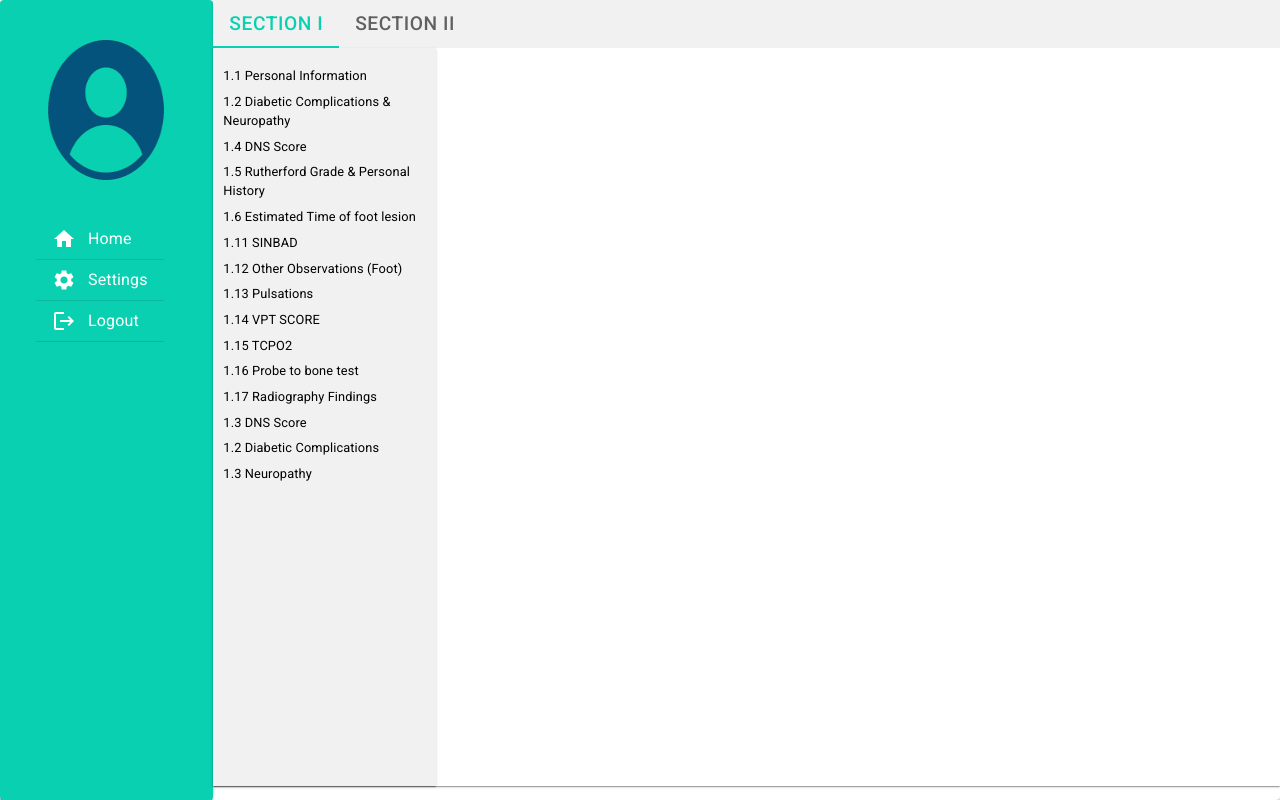
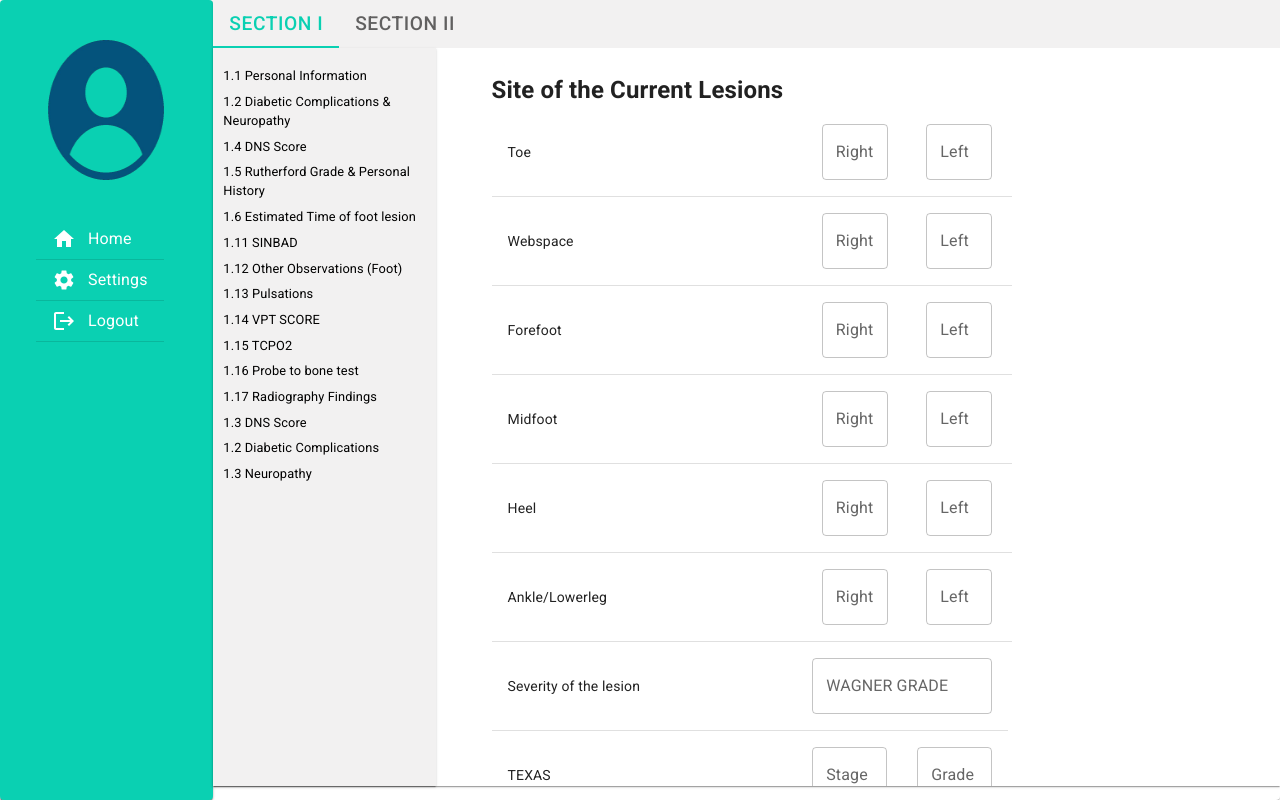
Before and after one commit to MeiiporulTrainingSite/DFP, a React (Create React App) app: page /Footlesion in a window 1280 px wide. Built offline with nearby package versions, Linux system fonts and the light colour scheme.

Commit message:
current lesion

```diff
--- /dev/null
+++ b/src/Pages/Currentlesion/currentlesion.js
@@ -0,0 +1,204 @@
+import * as React from "react";
+import { ErrorMessage, useFormik } from "formik";
+import * as Yup from "yup";
+import Table from "@mui/material/Table";
+import TableBody from "@mui/material/TableBody";
+import TableCell from "@mui/material/TableCell";
+import TableContainer from "@mui/material/TableContainer";
+import TableHead from "@mui/material/TableHead";
+import TableRow from "@mui/material/TableRow";
+import Paper from "@mui/material/Paper";
+import { TextField, Input, Typography,Grid } from "@mui/material";
+import Textbox from "../../component/Textbox"
+import BasicTextFields from './texterror'
+
+import {
+  FormControl,
+  Select,
+  MenuItem,
+  InputLabel,
+  Checkbox,
+  Button
+} from "@mui/material";
+
+const rows = [
+  {
+    id: 1,
+    label: "Toe",
+    selectright: "currentlesion[0].toe.right",
+    selectleft: "currentlesion[0].toe.left"
+  },
+  {
+    id: 2,
+    label: "Webspace",
+    selectright: "currentlesion[1].webspace.right",
+    selectleft: "currentlesion[1].webspace.left"
+  },
+  {
+    id: 3,
+    label: "Forefoot",
+    selectright: "currentlesion[2].forefoot.right",
+    selectleft: "currentlesion[2].forefoot.left"
+  },
+  {
+    id: 4,
+    label: "Midfoot",
+    selectright: "currentlesion[3].midfoot.right",
+    selectleft: "currentlesion[3].midfoot.left"
+  },
+  {
+    id: 5,
+    label: "Heel",
+    selectright: "currentlesion[4].heel.right",
+    selectleft: "currentlesion[4].heel.left"
+  },
+  {
+    id: 6,
+    label: "Ankle/Lowerleg",
+    selectright: "currentlesion[5].ankle.right",
+    selectleft: "currentlesion[5].ankle.left"
+  }
+];
+
+export default function Estimatedtimeoffootlesion() {
+  const formik = useFormik({
+    initialValues: {
+      currentlesion: [
+        { toe: { right: "", left: "" } },
+        { webspace: { right: "", left: "" } },
+        { forefoot: { right: "", left: "" } },
+        { midfoot: { right: "", left: "" } },
+        { heel: { right: "", left: "" } },
+        { ankle: { right: "", left: "" } }
+      ],
+      wagnergrade: "",
+      texasstage:"",
+      texasgrade:""
+    },
+    // validationSchema: Yup.object({
+    //   currentlesion: Yup.object({
+    //     toe: Yup.string().required
+    //   })
+    //   //   Yup.object({
+    //   //     toe:Yup.object({
+    //   //       right: Yup.string().matches([0-9], "Must be only digits"),
+    //   //       left: Yup.string().matches([0-9], "Must be only digits")
+    //   //     })
+    //   //  })
+    // }),
+
+    onSubmit: (values) => {
+      alert(JSON.stringify(values, null, 2));
+    }
+  });
+
+  return (
+    <form onSubmit={formik.handleSubmit} style={{ padding: "1.5rem 1.5rem 1.5rem 3.5rem" }}>
+      <TableContainer>
+        <Table sx={{ width: 520 }} aria-label="simple table">
+
+          <TableBody>
+            <TableRow component="h2" sx={{ width: 300 }}>
+              Site of the Current Lesions
+              {/* <TableCell align="center">Right</TableCell>
+              <TableCell align="center">Left</TableCell> */}
+            </TableRow>
+            {rows.map((row, i) => (
+              <TableRow key={row.i}>
+                <TableCell component="th" scope="row">
+                  {row.label}
+                </TableCell>
+                <TableCell align="center">
+                  <BasicTextFields
+                    name={row.selectright}
+                    onChange={formik.handleChange}
+                    label="Right"
+                    placeholder="Right"
+                  />
+                  {/* <ErrorMessage name= {row.selectright} /> */}
+                  {/* {formik.touched.[currentlesion.toe]}&& formik.errors.[currentlesion.toe]? (
+        <p>*{formik.errors.[currentlesion.toe]}*</p>
+      ) : null}  */}
+                </TableCell>
+                <TableCell align="center">
+                  <BasicTextFields
+                    name={row.selectleft}
+                    onChange={formik.handleChange}
+                    label="Left"
+                    placeholder="Left"
+                  />
+                  {/* <ErrorMessage name= {row.selectright} /> */}
+                </TableCell>
+              </TableRow>
+            ))}
+          </TableBody>
+        </Table>
+        <TableRow>
+          <TableCell component="th" scope="row">
+            Severity of the lesion
+          </TableCell>
+          <TableCell align="left" >
+            <TextField sx={{width: '180px',m:'0 0 0 140px'}}
+              label='WAGNER GRADE'
+              type='number'
+              name='wagnergrade'
+              placeholder='WAGNER GRADE'
+              variant="outlined"
+              onChange={formik.handleChange} />
+          </TableCell>
+        </TableRow>
+        <TableRow>
+          <TableCell >
+            TEXAS
+          </TableCell>
+          <TableCell >
+            <TextField sx={{ width: '75px', m: '0px 30px 0px 140px' }}
+              label='Stage'
+              type='text'
+              name='texasstage'
+              placeholder='Stage'
+              variant="outlined"
+              onChange={formik.handleChange}
+            />
+            <TextField sx={{ width: '75px'}}
+              label='Grade'
+              type='text'
+              name='texasgrade'
+              placeholder='Grade'
+              variant="outlined"
+              onChange={formik.handleChange} />
+          </TableCell>
+
+          </TableRow>
+
+          <Grid item md={12} lg={12} align="right">
+      <Button
+            type="submit"
+            sx={{ backgroundColor: "#0AD0B2", color: "#fff", ":hover": {
+              border:"1px solid #0AD0B2",
+              color: "#0AD0B2"
+            },marginRight:"1rem" }}
+          >
+
+           Save
+
+          </Button>
+          <Button
+
+
+            sx={{ backgroundColor: "#0AD0B2", color: "#fff", ":hover": {
+              border:"1px solid #0AD0B2",
+              color: "#0AD0B2"
+            } }}
+          >
+
+           next
+
+          </Button>
+          </Grid>
+
+      </TableContainer>
+
+    </form>
+  );
+}
--- /dev/null
+++ b/src/Pages/Currentlesion/texterror.js
@@ -0,0 +1,40 @@
+import React, { useState } from "react";
+import TextField from "@mui/material/TextField";
+
+const min = 1;
+const max = 5;
+
+export default function BasicTextFields(props) {
+  const [data, setData] = useState();
+  const [isFormInvalid, setIsFormInvalid] = useState();
+
+  const handlechange = (e) => {
+    let data = parseInt(e.target.value, 10);
+    setData(parseInt[data]);
+    if (data > max || data < min) {
+      setIsFormInvalid(true);
+      e.target.value = "";
+      data = "";
+    } else {
+      setIsFormInvalid(false);
+    }
+    props.onChange(e);
+  };
+
+  return (
+    <div>
+      <TextField
+        variant="outlined"
+        name={props.name}
+        type="number"
+        inputProps={{ min, max }}
+        value={data}
+        label={props.label}
+        placeholder={props.placeholder}
+        onChange={handlechange}
+        error={isFormInvalid}
+        helperText={isFormInvalid && "Incorrect"}
+      />
+    </div>
+  );
+}
--- a/src/component/Routecomp.js
+++ b/src/component/Routecomp.js
@@ -10,7 +10,7 @@ import Dpage1 from "../Pages/dpage1";
 import Dpage2 from "../Pages/dpage2";
 import Dpage3 from "../Pages/dpage3";
 import Sinbad from "../Pages/Sinbad/Sinbad";
-import EstimatedTimeofFootLesion from "../Pages/Currentlesion/EstimatedTime";
+import Estimatedtimeoffootlesion from "../Pages/Currentlesion/currentlesion.js";
 
 export default function ListRouter() {
   return (
@@ -28,8 +28,8 @@ export default function ListRouter() {
         <Route path="/RutherfordGrade">
           <Page4 />
         </Route>
-        <Route path = "/EstimatedTimeoffootlesion">
-          <EstimatedTimeofFootLesion/>
+        <Route path = "/Footlesion">
+        <Estimatedtimeoffootlesion/>
         </Route>
         <Route path="/Sinbad">
           <Sinbad />
--- a/src/data/index.js
+++ b/src/data/index.js
@@ -13,7 +13,7 @@ export const menu1 = [
   { title: "1.2 Diabetic Complications & Neuropathy", path: "/DiabeticComplications" },
   { title: "1.4 DNS Score", path: "/DNS Score" },
   { title: "1.5 Rutherford Grade & Personal History ", path: "/RutherfordGrade" },
-  { title: "1.6 Estimated Time of foot lesion", path:"/EstimatedTimeoffootlesion" },
+  { title: "1.6 Estimated Time of foot lesion", path:"/Footlesion" },
   { title: "1.11 SINBAD", path: "/Sinbad" },
   { title: "1.12 Other Observations (Foot)", path: "/Observations" },
   { title: "1.13 Pulsations", path: "/Pulsations" },
```
Also changed, not shown: src/Pages/Currentlesion/Estimatedprops.js (deleted, +0 -35 lines), 1 other file (tests, documents, lock files or other folders).
